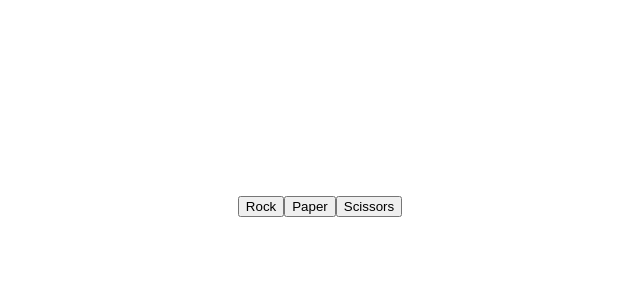
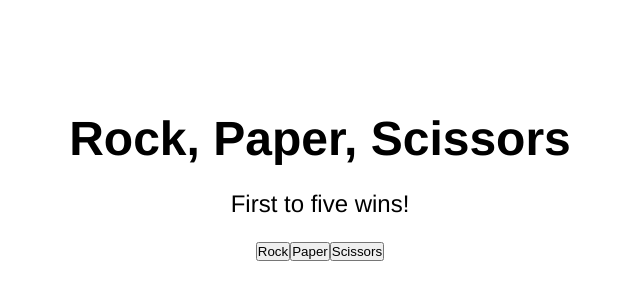
Before and after one commit to codewithprogers/rock-paper-scissors, a plain HTML site: page index.html in a window 1280 px wide. Shown: the part 202-506 px from the top of the page, without its empty margins (320-960 px from the left). Drawn offline with Linux system fonts and the light colour scheme.

Commit message:
feat: add game headings and basic layout styling
Added and styled <h1> and <h2> headings for the game title and rule.
Styled body and #game container to center content, stack elements
vertically, and space them out evenly.

```diff
--- a/index.html
+++ b/index.html
@@ -9,6 +9,8 @@
 
 <body>
   <div id="game">
+    <h1 class="heading">Rock, Paper, Scissors</h1>
+    <h2 class="rule">First to five wins!</h2>
     <div class="buttons"></div>
     <div class="results"></div>
   </div>
--- a/styles.css
+++ b/styles.css
@@ -1,6 +1,34 @@
+* {
+  box-sizing: border-box;
+  margin: 0;
+  padding: 0;
+}
+
+html {
+  font-size: 16px;
+}
+
 body {
   display: flex;
   justify-content: center;
   align-items: center;
   height: 100vh;
+  font-family: 'Helvetica', sans-serif;
 }
+
+#game {
+  display: flex;
+  flex-direction: column;
+  align-items: center;
+  text-align: center;
+  gap: 1.5rem;
+  padding: 1rem;
+}
+
+h1.heading {
+  font-size: 3rem;
+}
+
+h2.rule {
+  font-weight: 100;
+}
```
